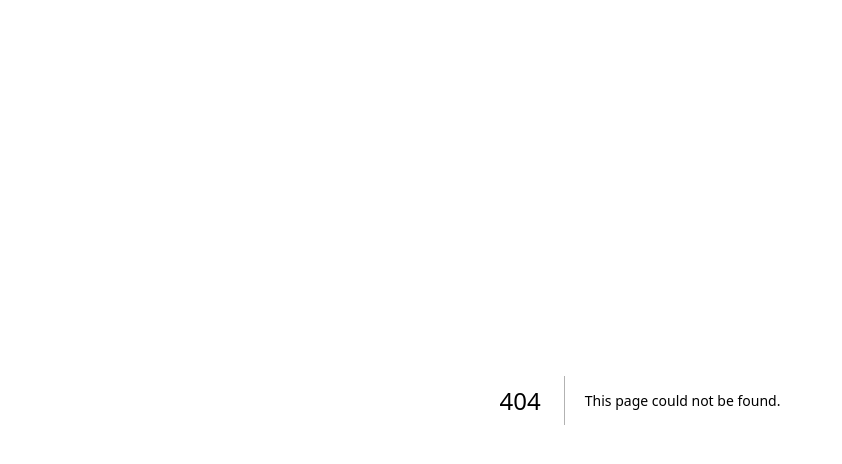
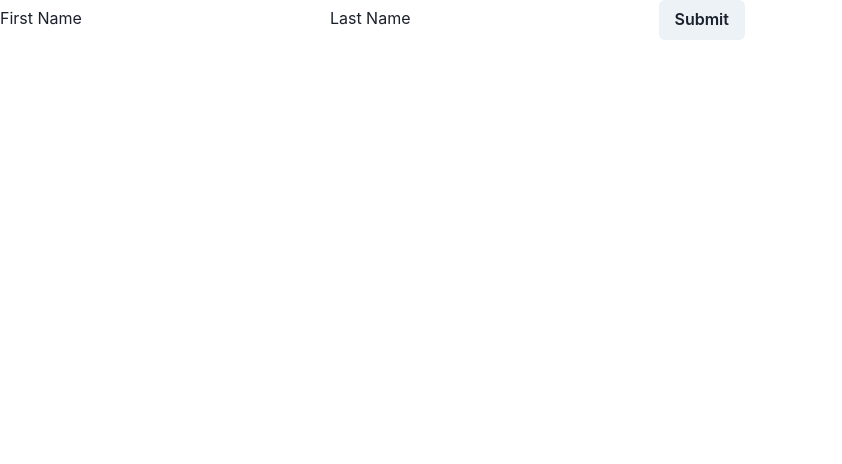
Before and after one commit to joernkgrp/quizlingo-chakra-ui, a Next.js app: page /login-test in a window 1280 px wide. Before the commit this address had no page. Shown: the top 464 px of the page, without its empty margins (0-842 px from the left). Built offline with nearby package versions, Linux system fonts and the light colour scheme.

Commit message:
Try to connect to WS

```diff
--- /dev/null
+++ b/src/pages/login-test.tsx
@@ -0,0 +1,61 @@
+import { Button } from "@chakra-ui/react";
+import Router from "next/router";
+
+export default function PageWithJSbasedForm() {
+  // Handles the submit event on form submit.
+  const handleSubmit = async (event) => {
+    // Stop the form from submitting and refreshing the page.
+    event.preventDefault();
+
+    // Get data from the form.
+    const data = {
+      username: event.target.first.value,
+      password: event.target.last.value,
+    };
+
+    console.log(data);
+    // Send the data to the server in JSON format.
+    const JSONdata = JSON.stringify(data);
+
+    // API endpoint where we send form data.
+    const endpoint = "https://quizlingo-backend.herokuapp.com/authenticate";
+
+    // Form the request for sending data to the server.
+    const options = {
+      // The method is POST because we are sending data.
+      method: "POST",
+      // Tell the server we're sending JSON.
+      headers: {
+        "Content-Type": "application/json",
+      },
+      // Body of the request is the JSON data we created above.
+      body: JSONdata,
+    };
+
+    // Send the form data to our forms API on Vercel and get a response.
+    const response = await fetch(endpoint, options);
+
+    // Get the response data from server as JSON.
+    // If server returns the name submitted, that means the form works.
+    const result = await response.json();
+    if (result.token == null) {
+      alert("Sorry, nochmal!");
+    } else {
+      const token = result.token;
+      Router.push("/room");
+      // alert(`This is your token: ${result.token}`);
+    }
+  };
+  return (
+    // We pass the event to the handleSubmit() function on submit.
+    <form onSubmit={handleSubmit}>
+      <label htmlFor="first">First Name</label>
+      <input type="text" id="first" name="first" required />
+
+      <label htmlFor="last">Last Name</label>
+      <input type="text" id="last" name="last" required />
+
+      <Button type="submit">Submit</Button>
+    </form>
+  );
+}
```
Also changed, not shown: package.json (+8 -1 lines), src/pages/login.tsx (+54 -31 lines), src/pages/socket.tsx (added, +16 -0 lines), 1 other file (tests, documents, lock files or other folders).
